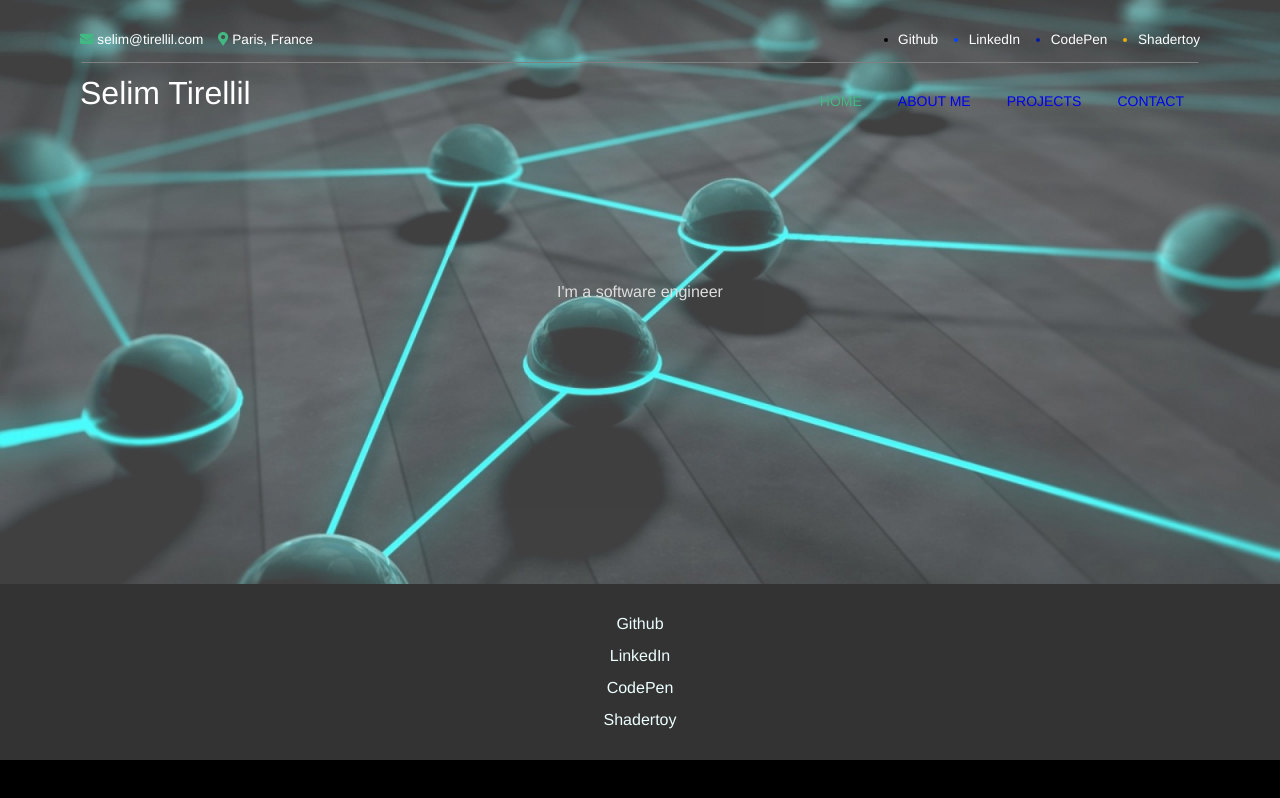
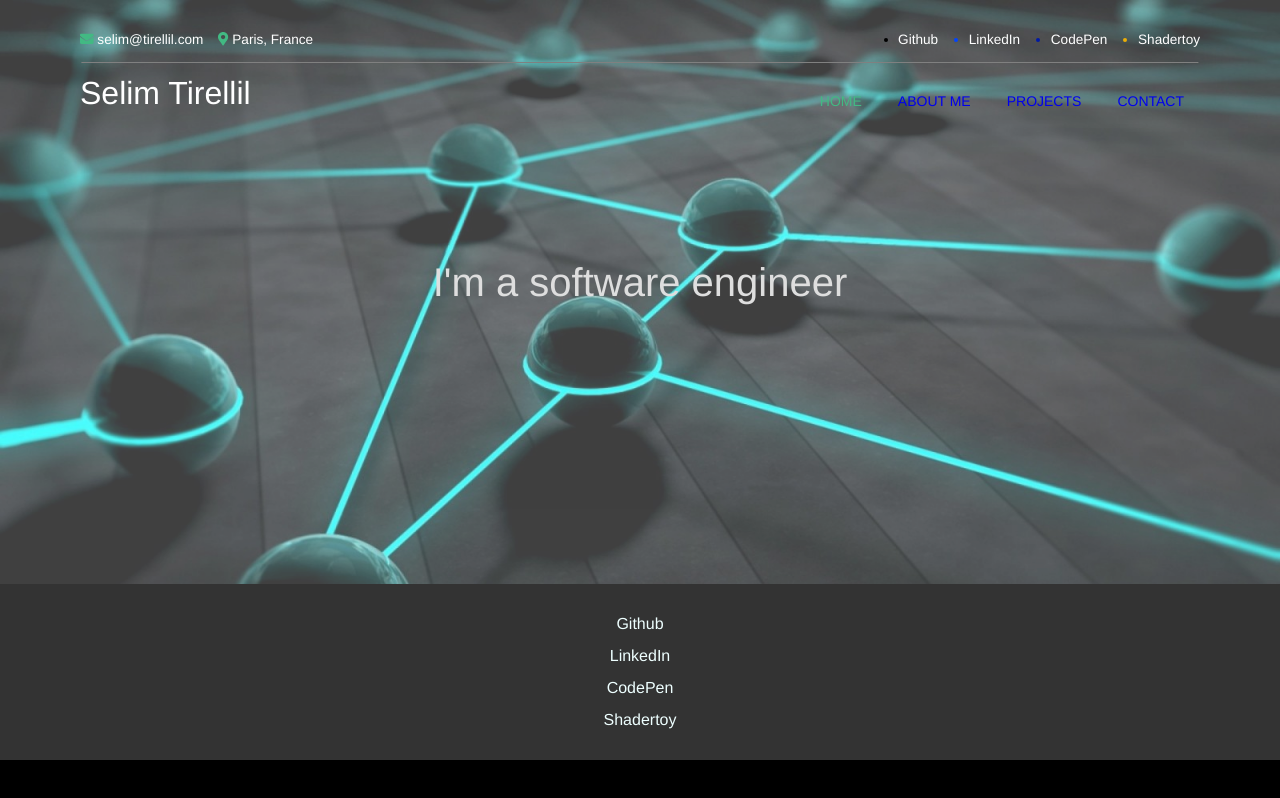
Before and after one commit to selimbat/tirellil-com, a Vue app: page /#/ in a window 1280 px wide. Built offline with nearby package versions, Linux system fonts and the light colour scheme.

Commit message:
Style view titles

```diff
--- a/src/components/Banner.vue
+++ b/src/components/Banner.vue
@@ -45,8 +45,15 @@
     align-items: center;
   }
 
-  .parallax * {
-    color: lightgrey;
-    mix-blend-mode: screen;
+  .parallax {
+    font-size: 20px;
+    * {
+      color: lightgrey;
+      mix-blend-mode: screen;
+    }
+    h2 {
+      font-size: 2em;
+      padding-bottom: 0.5em;
+    }
   }
 </style>
```
